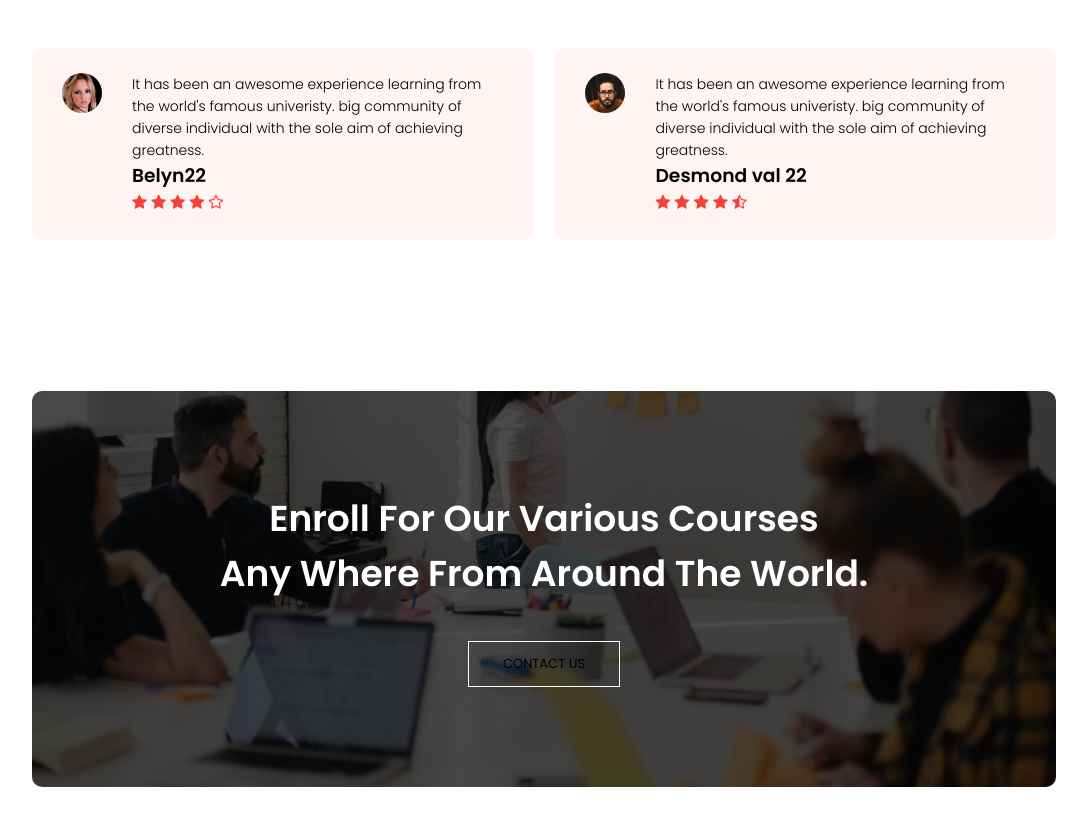
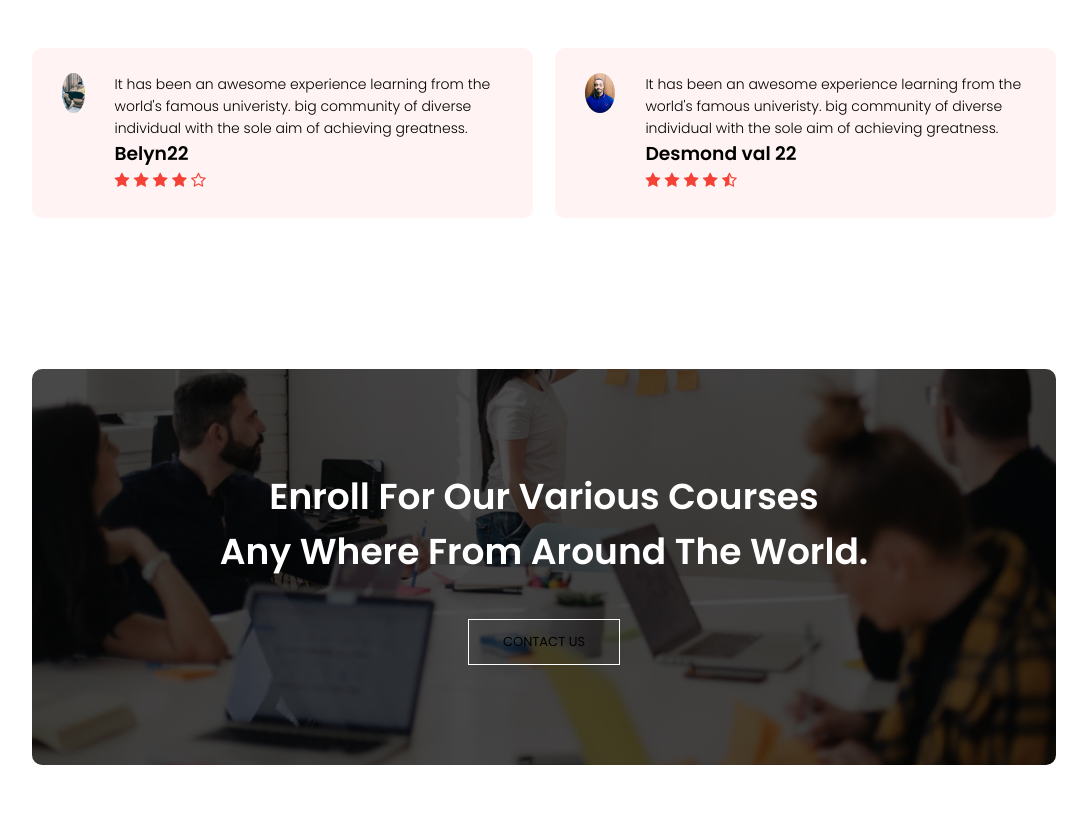
Before and after one commit to kwado5683/University-website, a plain HTML site: page index.html in a window 1280 px wide. Shown: the part 3010-3835 px from the top of the page, without its empty margins (96-1183 px from the left). Drawn offline with Linux system fonts and the light colour scheme.

Commit message:
changed my student review to Belyn and Desmond

```diff
--- a/index.html
+++ b/index.html
@@ -146,7 +146,7 @@
 
         <div class="row">
             <div class="testimonials-col">
-                <img src="images/user1.jpg">
+                <img src="images/Belyn (1).jpeg">
                 <div>
                     <p>
                         It  has been an awesome experience learning from the world's famous univeristy.
@@ -160,7 +160,7 @@
                 </div>
             </div>
             <div class="testimonials-col">
-                <img src="images/user2.jpg">
+                <img src="images/Desmond.jpeg">
                 <div>
                     <p>
                         It  has been an awesome experience learning from the world's famous univeristy.
```
Also changed, not shown: images/Belyn (1).jpeg (added), images/Desmond.jpeg (added).
